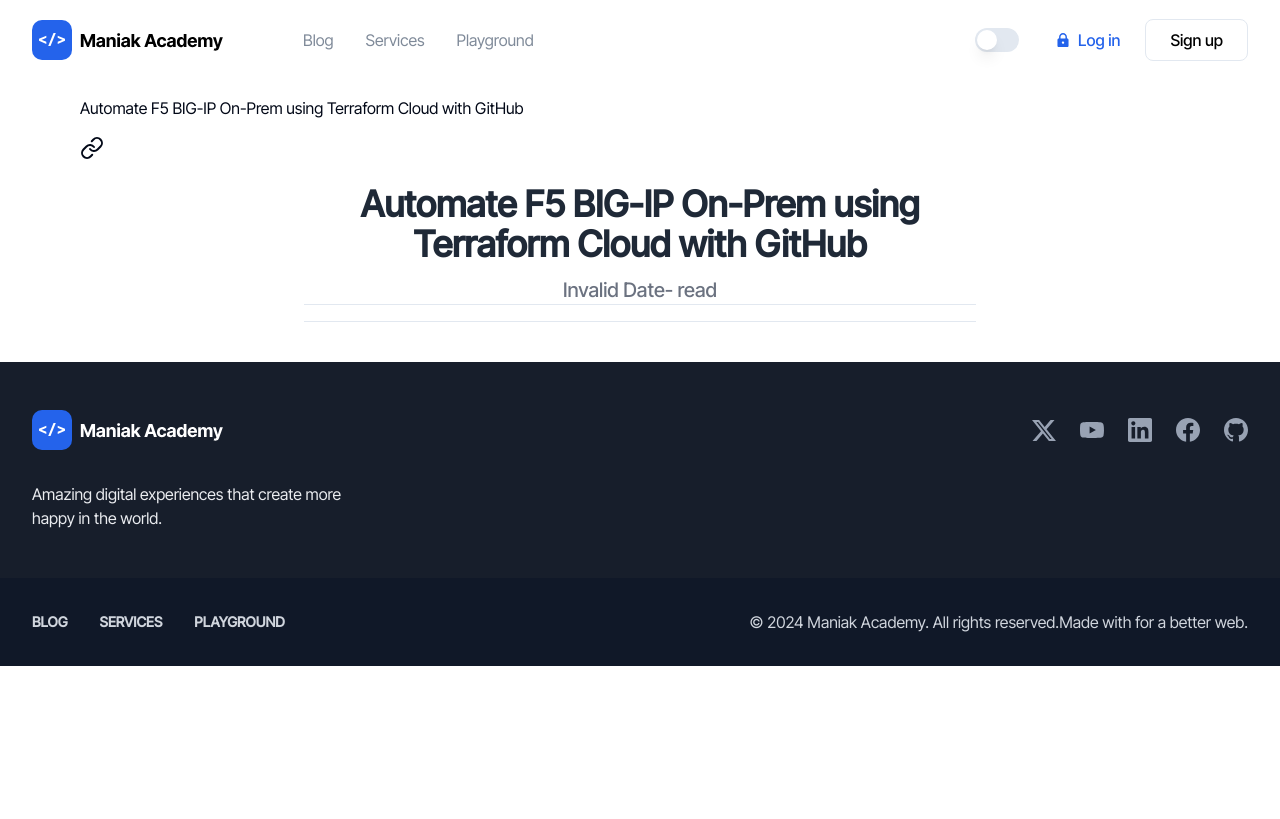
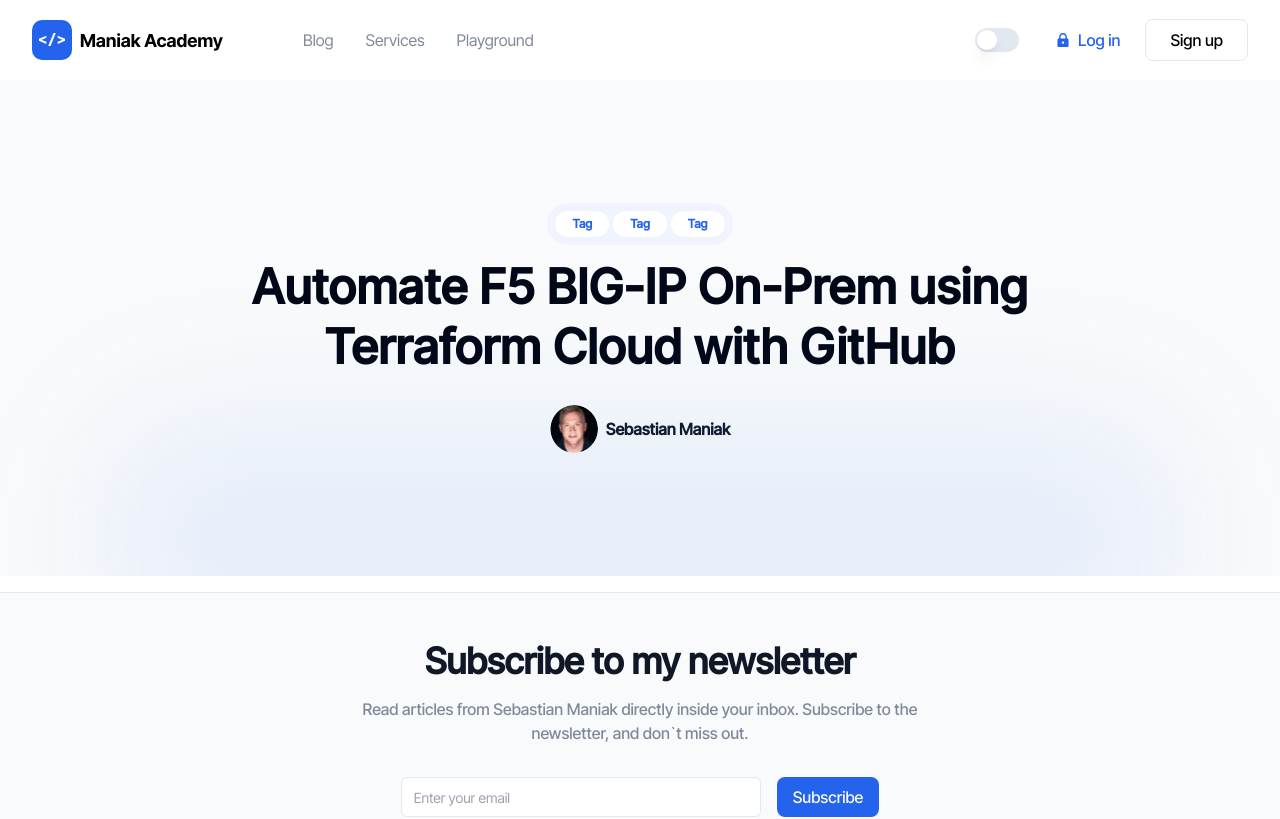
Before and after one commit to sebbycorp/project-maniak-io, a Next.js app: page /blog/automate-f5 in a window 1280 px wide. Shown: the top 819 px of the page. Built offline with nearby package versions, Linux system fonts and the light colour scheme.

Commit message:
base blog post page

```diff
--- a/package.json
+++ b/package.json
@@ -15,6 +15,7 @@
     "@ampt/data": "^1",
     "@ampt/nextjs": "^2",
     "@ampt/sdk": "^1",
+    "@radix-ui/react-avatar": "^1.0.4",
     "@radix-ui/react-checkbox": "^1.0.4",
     "@radix-ui/react-dialog": "^1.0.5",
     "@radix-ui/react-separator": "^1.0.3",
@@ -29,6 +30,7 @@
     "eslint": "8.56.0",
     "eslint-config-next": "14.1.0",
     "gray-matter": "^4.0.3",
+    "jotai": "^2.6.3",
     "lucide-react": "^0.314.0",
     "next": "14.1.0",
     "postcss": "8.4.33",
--- a/src/components/post-content/index.tsx
+++ b/src/components/post-content/index.tsx
@@ -5,9 +5,14 @@
 import { PrismLight as SyntaxHighlighter } from 'react-syntax-highlighter';
 import { atomDark } from 'react-syntax-highlighter/dist/esm/styles/prism';
 import ReactMarkdown from 'react-markdown';
+import { LinearGradient } from '@/components/ui/linear-gradient';
+import { Badge } from '@/components/ui/badge';
+import { Avatar, AvatarImage } from '@/components/ui/avatar';
+
+import avatar from '/assets/avatar/avatar.jpg';
 
 export function PostContent({ post }: { post: Post }) {
-  const { title, image, date, slug, readTime, content } = post;
+  const { title, tags, date, content } = post;
 
   const formattedDate = new Date(date).toLocaleDateString('en-US', {
     day: 'numeric',
@@ -15,67 +20,41 @@
     year: 'numeric',
   });
 
-  // const imagePath = `/images/posts/${slug}/${image}`;
-
-  // const customRenderers = {
-
-  //     p(paragraph: { node: any, children: string | string[] }) {
-  //         const { node } = paragraph;
-
-  //         if (node.children[0].tagName === 'img') {
-  //             const image = node.children[0];
-
-  //             return (
-  //                 <div>
-  //                     <Image
-  //                         src={imagePath}
-  //                         alt={image.alt}
-  //                         width={600}
-  //                         height={300}
-  //                     />
-  //                 </div>
-  //             );
-  //         }
-
-  //         return <p>{paragraph.children}</p>;
-  //     },
-
-  //     code(code: { className: string; children: string | string[] }) {
-  //         const { className, children } = code;
-  //         const language = className.split('-')[1];
-  //         return (
-  //             <SyntaxHighlighter
-  //                 style={atomDark}
-  //                 language={language}>
-  //                 {children}
-  //             </SyntaxHighlighter>
-  //         );
-  //     },
-  // };
-
   return (
-    <>
-      <div className="w-full px-12 py-4 font-Bai ">
+    <div>
+      <div className="w-screen relative h-[496px] bg-[#F9FAFB] flex items-center justify-center">
+        <div className="container max-w-[960px] flex flex-col items-center">
+          {tags ? (
+            <div className="inline-flex gap-1 items-center justify-center bg-[#EFF4FF] rounded-[24px] p-2">
+              {tags.map((tag, i) => (
+                <Badge className="bg-white text-xs" key={i}>
+                  {tag}
+                </Badge>
+              ))}
+            </div>
+          ) : null}
+          <h1 className="text-5xl font-semibold my-3 font-Bai text-center tracking-[0.96px] leading-[60px]">
             {title}
-        <div className="flex my-4">
-          {/* <BsArrowLeft className='w-5 h-5 mx-2 my-auto' /> */}
-          <span className="hover:font-semibold">
-            <Link href="/posts">Back to Posts</Link>
-          </span>
+          </h1>
+          <div className="flex items-center gap-2 mt-4">
+            <Avatar className="h-12 w-12">
+              <Image src={avatar} alt="avatar" />
+            </Avatar>
+            <div className="flex flex-col">
+              <p className="text-[#101828] font-semibold">Sebastian Maniak</p>
+              <p className="text-[#1018284d] font-medium">{date ? formattedDate : null}</p>
             </div>
-        <div className="md:w-3/5 my-6 mx-auto  text-gray-800 font-Rubik  ">
-          {/* <Image src={imagePath}  alt='post image' className='rounded-2xl border-2 shadow-md' /> */}
-          <h1 className="text-4xl font-semibold my-3 font-Bai text-center">{title}</h1>
-          <h2 className="text-xl font-medium font-Bai text-center text-gray-500">
-            {formattedDate}- {readTime} read
-          </h2>{' '}
-          <hr />
+          </div>
+        </div>
+        <LinearGradient className="w-screen absolute bottom-0 left-1/2 -translate-x-1/2 z-10" />
+        <div></div>
+      </div>
+      <div>
         <article className="prose prose-slate prose-img:rounded-xl prose-headings:underline prose-a:text-blue-600 lg:prose-lg my-4">
           <ReactMarkdown>{content}</ReactMarkdown>
         </article>
         <hr />
       </div>
     </div>
-    </>
   );
 }
--- /dev/null
+++ b/src/components/ui/avatar.tsx
@@ -0,0 +1,45 @@
+import * as React from 'react';
+import * as AvatarPrimitive from '@radix-ui/react-avatar';
+
+import { cn } from '@/lib/utils';
+
+const Avatar = React.forwardRef<
+  React.ElementRef<typeof AvatarPrimitive.Root>,
+  React.ComponentPropsWithoutRef<typeof AvatarPrimitive.Root>
+>(({ className, ...props }, ref) => (
+  <AvatarPrimitive.Root
+    ref={ref}
+    className={cn('relative flex h-10 w-10 shrink-0 overflow-hidden rounded-full', className)}
+    {...props}
+  />
+));
+Avatar.displayName = AvatarPrimitive.Root.displayName;
+
+const AvatarImage = React.forwardRef<
+  React.ElementRef<typeof AvatarPrimitive.Image>,
+  React.ComponentPropsWithoutRef<typeof AvatarPrimitive.Image>
+>(({ className, ...props }, ref) => (
+  <AvatarPrimitive.Image
+    ref={ref}
+    className={cn('aspect-square h-full w-full', className)}
+    {...props}
+  />
+));
+AvatarImage.displayName = AvatarPrimitive.Image.displayName;
+
+const AvatarFallback = React.forwardRef<
+  React.ElementRef<typeof AvatarPrimitive.Fallback>,
+  React.ComponentPropsWithoutRef<typeof AvatarPrimitive.Fallback>
+>(({ className, ...props }, ref) => (
+  <AvatarPrimitive.Fallback
+    ref={ref}
+    className={cn(
+      'flex h-full w-full items-center justify-center rounded-full bg-muted',
+      className,
+    )}
+    {...props}
+  />
+));
+AvatarFallback.displayName = AvatarPrimitive.Fallback.displayName;
+
+export { Avatar, AvatarImage, AvatarFallback };
--- a/src/helpers/index.ts
+++ b/src/helpers/index.ts
@@ -8,7 +8,6 @@
   description: string;
   tags: string[];
   image?: string;
-  readTime: string;
 };
 
 export type Post = PostData & {
--- /dev/null
+++ b/src/layouts/post-layout.tsx
@@ -0,0 +1,18 @@
+import { LinearGradient } from '@/components/ui/linear-gradient';
+import { Footer } from '@/sections/footer';
+import { Header } from '@/sections/header';
+import { Subscribe } from '@/sections/subscribe';
+import React from 'react';
+
+export function PostLayout({ children }: { children: React.ReactNode }) {
+  return (
+    <React.Fragment>
+      <div className="container px-8">
+        <Header />
+      </div>
+      {children}
+      <Subscribe />
+      <Footer />
+    </React.Fragment>
+  );
+}
--- a/src/pages/blog/[slug]/index.tsx
+++ b/src/pages/blog/[slug]/index.tsx
@@ -1,19 +1,22 @@
 import { PostContent } from '@/components/post-content';
 import { Post, getPostData, getPostsFiles } from '@/helpers';
+import { PostLayout } from '@/layouts/post-layout';
+import { SubscribeLayout } from '@/layouts/subscribe-layout';
+import { atom, useSetAtom } from 'jotai';
 import { GetStaticPropsContext } from 'next';
+import { useEffect } from 'react';
 
 interface Params {
   slug: string;
 }
 
 export default function BlogPage({ post }: { post: Post }) {
-  console.log(post);
-  return (
-    <>
-      <PostContent post={post} />
-    </>
-  );
+  return <PostContent post={post} />;
 }
+
+BlogPage.getLayout = function getLayout(page: React.ReactNode) {
+  return <PostLayout>{page}</PostLayout>;
+};
 
 export function getStaticProps(context: GetStaticPropsContext) {
   const { params } = context;
--- a/src/pages/blog/index.tsx
+++ b/src/pages/blog/index.tsx
@@ -9,6 +9,7 @@
 } from '@/components/ui/pagination';
 import { Separator } from '@/components/ui/separator';
 import { getAllPosts, Post } from '@/helpers';
+import { SubscribeLayout } from '@/layouts/subscribe-layout';
 import Link from 'next/link';
 import { usePathname, useSearchParams } from 'next/navigation';
 import { useRouter } from 'next/router';
@@ -113,6 +114,10 @@
   );
 }
 
+Blog.getLayout = function getLayout(page: React.ReactNode) {
+  return <SubscribeLayout>{page}</SubscribeLayout>;
+};
+
 export function getStaticProps() {
   const posts = getAllPosts();
 
```
Also changed, not shown: posts/using-hashicorp-vault.md (+5 -0 lines), assets/avatar/avatar.jpg (added), 1 other file (tests, documents, lock files or other folders). Lines whose indentation alone changed are shown as unchanged.
